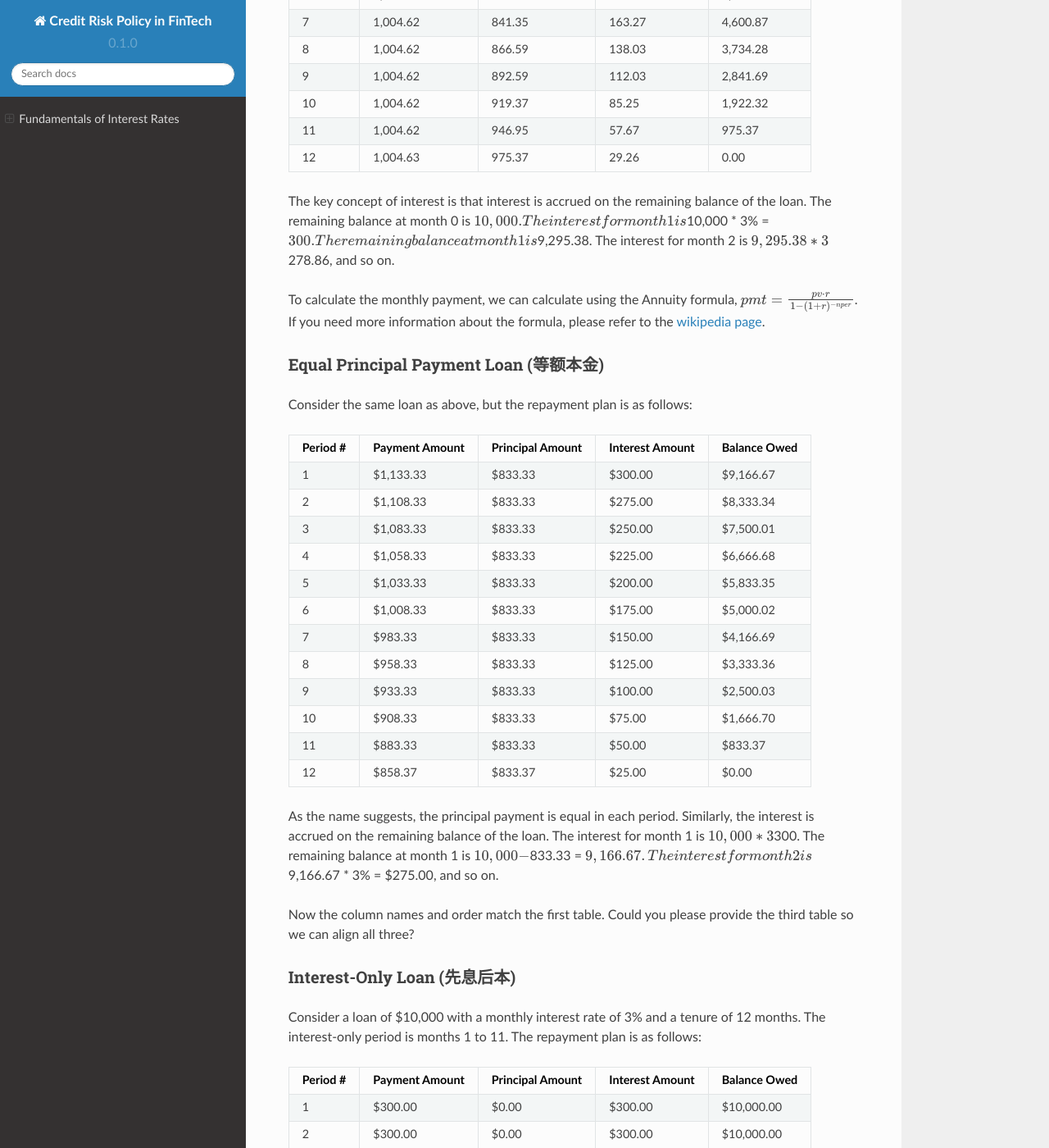
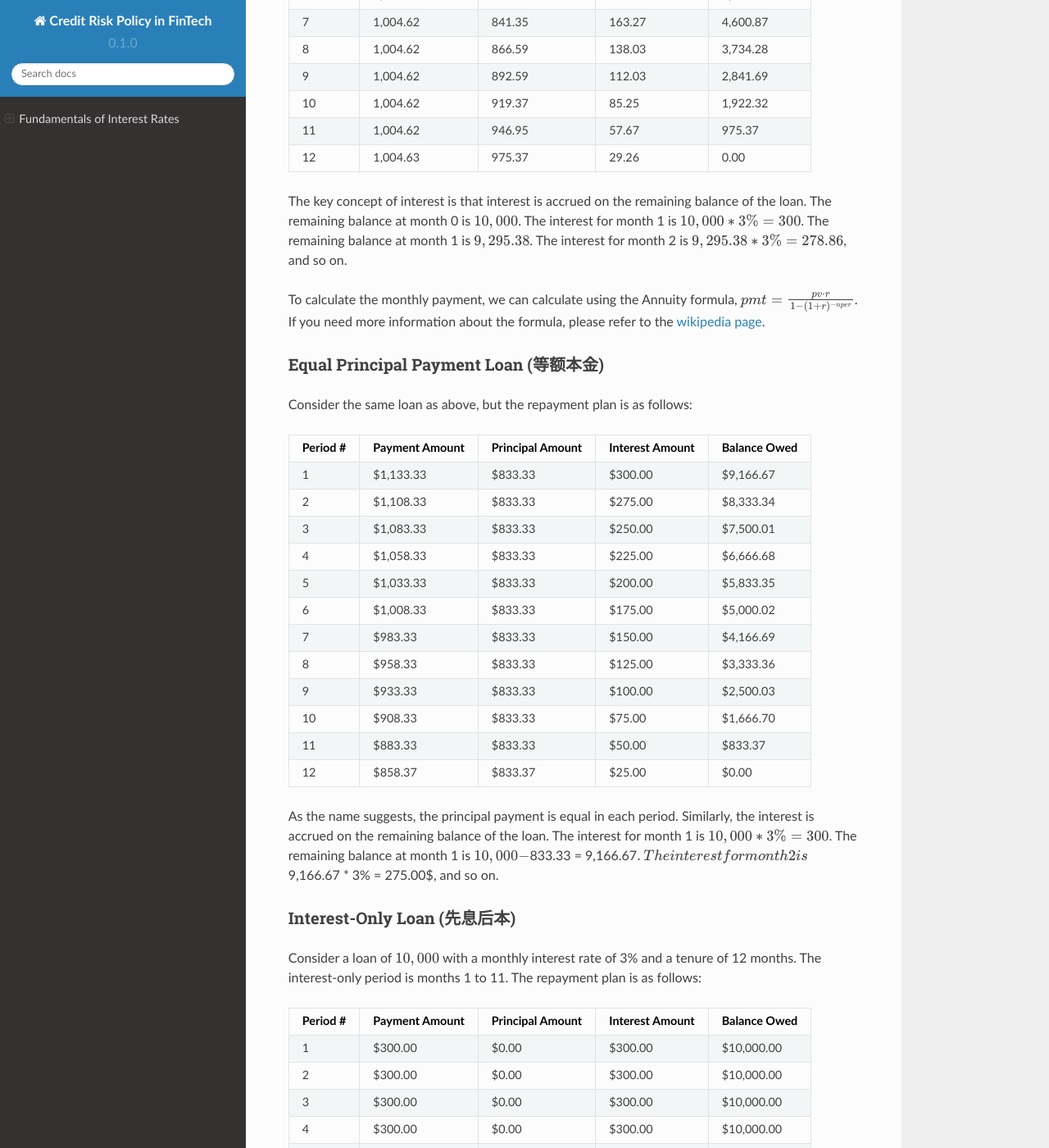
Before and after one commit to kychanbp/credit_risk_mgmt_fintech, a Sphinx documentation site: the page built from docs/source/fundamentals/bonds_interest_rates.md, in a window 1280 px wide and 1400 px high, scrolled down 5454 px. Shown: the whole window at 82% size. Built offline with Sphinx 7.4.7 and the Read the Docs theme 2.0.0, drawn with Linux system fonts in a browser that asks for light colours.

Commit message:
fixed typos and remove WIP

```diff
--- a/docs/source/fundamentals/bonds_interest_rates.md
+++ b/docs/source/fundamentals/bonds_interest_rates.md
@@ -124,7 +124,7 @@ Consider a loan of $10,000 with a monthly interest rate of 3% and a tenure of 12
 | 11       | 1,004.62       | 946.95            | 57.67           | 975.37       |
 | 12       | 1,004.63       | 975.37            | 29.26           | 0.00         |
 
-The key concept of interest is that interest is accrued on the remaining balance of the loan. The remaining balance at month 0 is $10,000. The interest for month 1 is $10,000 * 3% = $300. The remaining balance at month 1 is $9,295.38. The interest for month 2 is $9,295.38 * 3% = $278.86, and so on.
+The key concept of interest is that interest is accrued on the remaining balance of the loan. The remaining balance at month 0 is $10,000$. The interest for month 1 is $10,000 * 3\% = 300$. The remaining balance at month 1 is $9,295.38$. The interest for month 2 is $9,295.38 * 3\% = 278.86$, and so on.
 
 To calculate the monthly payment, we can calculate using the Annuity formula, $pmt = \frac{pv \cdot r}{1-(1+r)^{-nper}}$. If you need more information about the formula, please refer to the [wikipedia page](https://en.wikipedia.org/wiki/Annuity).
 
@@ -147,13 +147,11 @@ Consider the same loan as above, but the repayment plan is as follows:
 | 11       | $883.33        | $833.33           | $50.00          | $833.37      |
 | 12       | $858.37        | $833.37           | $25.00          | $0.00        |
 
-As the name suggests, the principal payment is equal in each period. Similarly, the interest is accrued on the remaining balance of the loan. The interest for month 1 is $10,000 * 3% = $300. The remaining balance at month 1 is $10,000 - $833.33 = $9,166.67. The interest for month 2 is $9,166.67 * 3% = $275.00, and so on.
-
-Now the column names and order match the first table. Could you please provide the third table so we can align all three?
+As the name suggests, the principal payment is equal in each period. Similarly, the interest is accrued on the remaining balance of the loan. The interest for month 1 is $10,000 * 3\% = 300$. The remaining balance at month 1 is $10,000 - $833.33 = 9,166.67$. The interest for month 2 is $9,166.67 * 3\% = 275.00$, and so on.
 
 ### Interest-Only Loan (先息后本)
 
-Consider a loan of $10,000 with a monthly interest rate of 3% and a tenure of 12 months. The interest-only period is months 1 to 11. The repayment plan is as follows:
+Consider a loan of $10,000$ with a monthly interest rate of 3% and a tenure of 12 months. The interest-only period is months 1 to 11. The repayment plan is as follows:
 
 | Period # | Payment Amount | Principal Amount | Interest Amount | Balance Owed |
 |----------|----------------|-------------------|-----------------|--------------|
```
Also changed, not shown: docs/source/index.md (+1 -1 lines).
